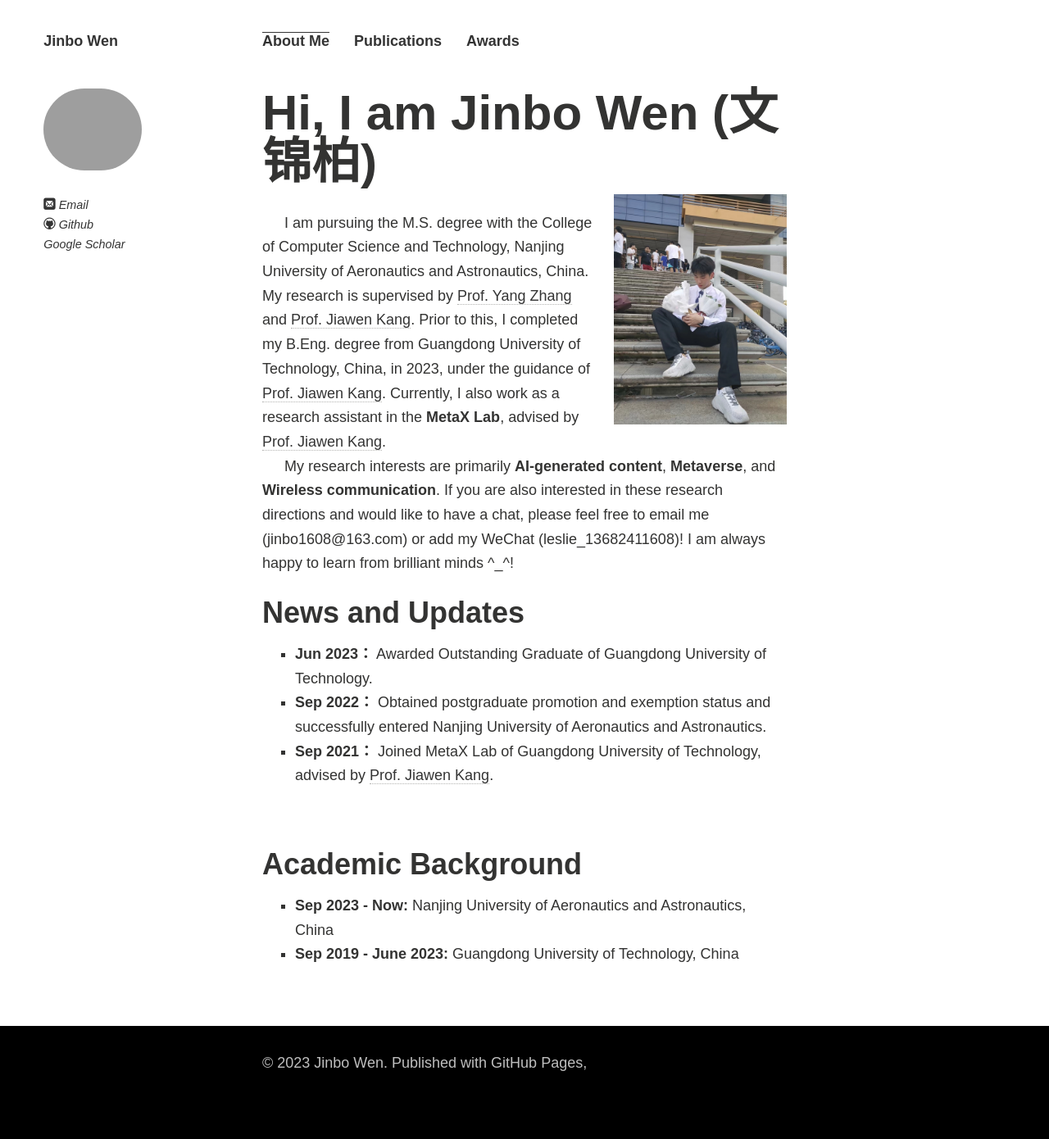
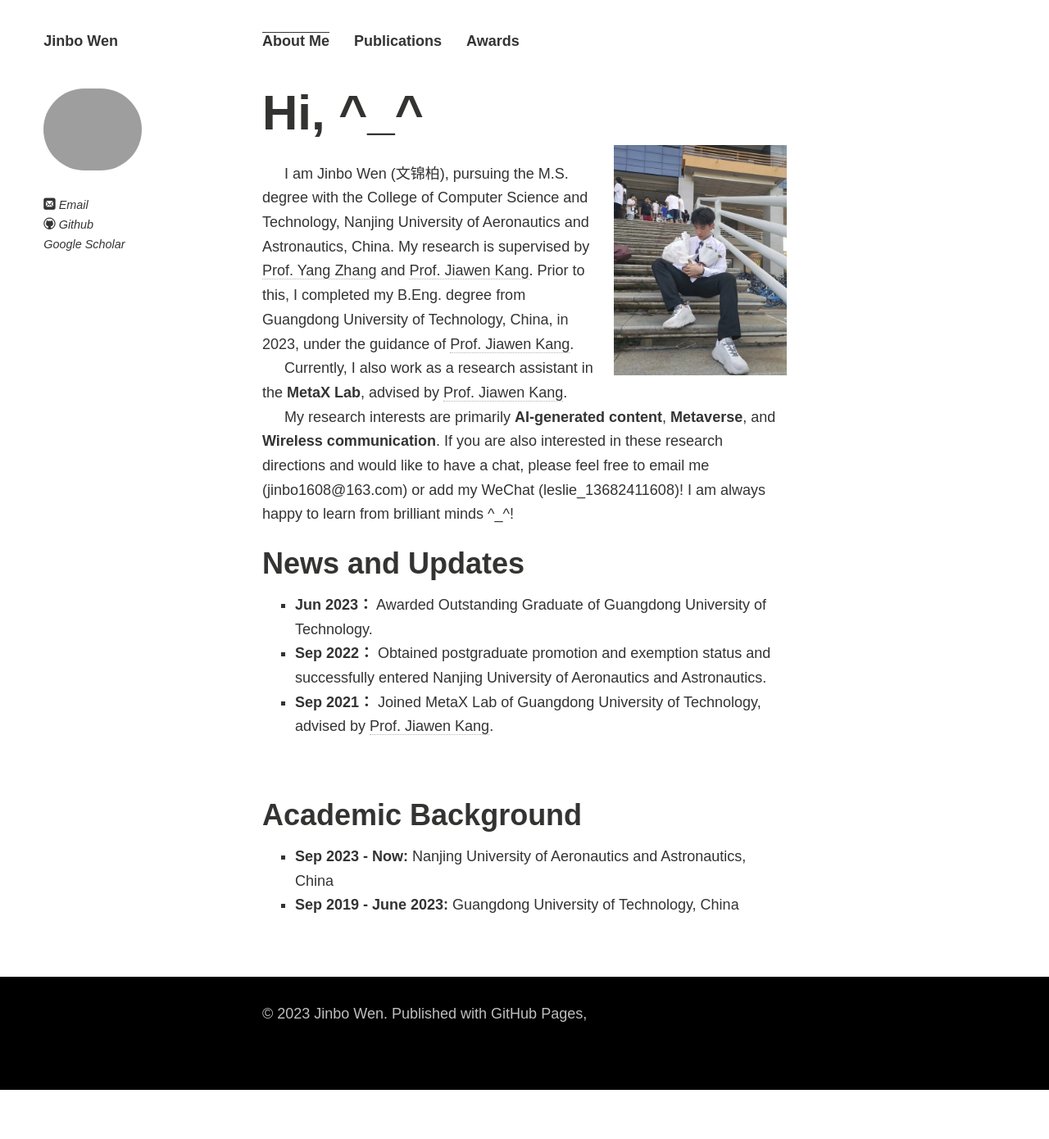
Before and after one commit to wenjinb/wenjinb.github.io, a Jekyll site: the page built from index.md, in a window 1280 px wide. Shown: the whole page at 82% size. Built offline with Jekyll 4.4.1, drawn with Linux system fonts in a browser that asks for light colours; nearby versions of some CDN libraries; comment, search, counter and statistics services are not loaded; a style sheet for code colours, icons or effects is not loaded; our own code applies the rules of GitHub Pages for plain Markdown files; after the commit the page ends 1330 px from its top, so only the background shows below that.

```diff
--- a/index.md
+++ b/index.md
@@ -3,13 +3,15 @@ layout: page
 ---
 
 
-# Hi, I am Jinbo Wen (文锦柏)
+# Hi, ^_^
 
 <img src="./images/wenjinbo.jpg" class="floatpic" width="360" height="480">
 
 <br>
 
-I am pursuing the M.S. degree with the College of Computer Science and Technology, Nanjing University of Aeronautics and Astronautics, China. My research is supervised by [Prof. Yang Zhang](http://faculty.nuaa.edu.cn/yang/zh_CN/index.htm) and [Prof. Jiawen Kang](https://teacher.gdut.edu.cn/kangjiawen/zh_CN/index.htm). Prior to this, I completed my B.Eng. degree from Guangdong University of Technology, China, in 2023, under the guidance of [Prof. Jiawen Kang](https://teacher.gdut.edu.cn/kangjiawen/zh_CN/index.htm). Currently, I also work as a research assistant in the **MetaX Lab**, advised by [Prof. Jiawen Kang](https://teacher.gdut.edu.cn/kangjiawen/zh_CN/index.htm).
+I am Jinbo Wen (文锦柏), pursuing the M.S. degree with the College of Computer Science and Technology, Nanjing University of Aeronautics and Astronautics, China. My research is supervised by [Prof. Yang Zhang](http://faculty.nuaa.edu.cn/yang/zh_CN/index.htm) and [Prof. Jiawen Kang](https://teacher.gdut.edu.cn/kangjiawen/zh_CN/index.htm). Prior to this, I completed my B.Eng. degree from Guangdong University of Technology, China, in 2023, under the guidance of [Prof. Jiawen Kang](https://teacher.gdut.edu.cn/kangjiawen/zh_CN/index.htm).
+
+Currently, I also work as a research assistant in the **MetaX Lab**, advised by [Prof. Jiawen Kang](https://teacher.gdut.edu.cn/kangjiawen/zh_CN/index.htm).
 
 My research interests are primarily **AI-generated content**, **Metaverse**, and **Wireless communication**. If you are also interested in these research directions and would like to have a chat, please feel free to email me (jinbo1608@163.com) or add my WeChat (leslie_13682411608)! I am always happy to learn from brilliant minds ^_^!
 <br>
```
